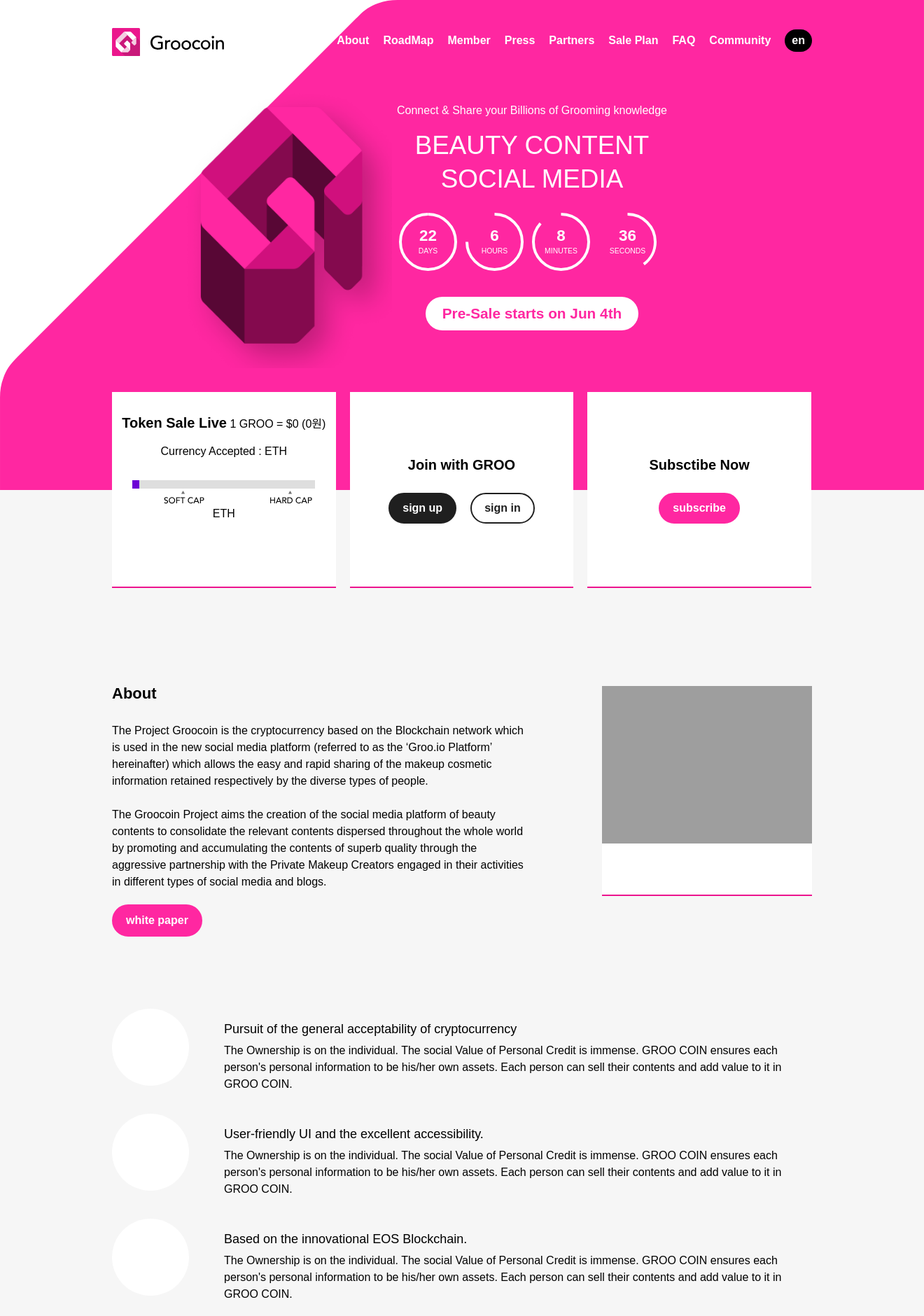
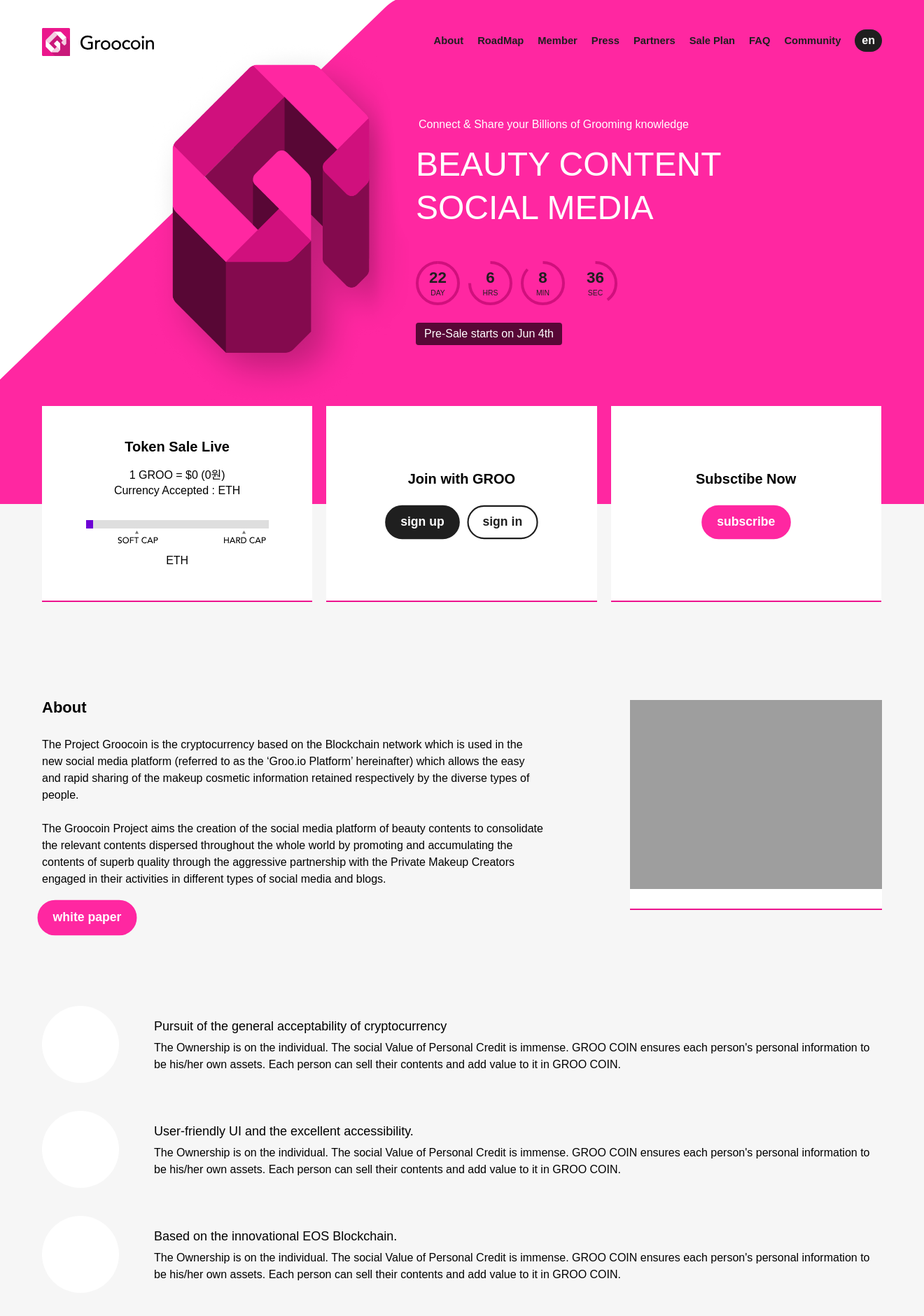
Before and after one commit to GroocoinDev/website, a PHP site: page / in a window 1320 px wide. Shown: the top 1880 px of the page at 70% size. Run offline with PHP 8.4, Linux system fonts and the light colour scheme; data that the repository does not hold is empty; grey boxes are pictures that could not be loaded.

Commit message:
change entire style to enhance the legibility

```diff
--- a/assets/js/main.js
+++ b/assets/js/main.js
@@ -65,15 +65,16 @@
     /* count down */
     var end = Math.floor(new Date('6/4/2018').getTime() / 1000);
     var now = Math.floor(new Date().getTime() / 1000);
+    var borderColor = '#D0107D';
 
 	$('#countdown').final_countdown({
         start: 0,
         end: end,
         now: now,
-        seconds: { borderColor: '#fff', borderWidth: '4' },
-        minutes: { borderColor: '#fff', borderWidth: '4' },
-        hours: { borderColor: '#fff', borderWidth: '4' },
-        days: { borderColor: '#fff', borderWidth: '4' },
+        seconds: { borderColor: borderColor, borderWidth: '4' },
+        minutes: { borderColor: borderColor, borderWidth: '4' },
+        hours: { borderColor: borderColor, borderWidth: '4' },
+        days: { borderColor: borderColor, borderWidth: '4' },
     });
 
 });
--- a/assets/style/style.css
+++ b/assets/style/style.css
@@ -11,8 +11,8 @@
 #header nav { float: right; }
 #header nav > ul { float: left; }
 #header nav > ul > li { float: left; margin-right: 20px; }
-#header nav > ul > li > a { color: #fff; font-weight: 600; }
-#header nav > .lang { float: right; font-weight: 600; background: #000; color: #fff; padding: 8px 10px; border-radius: 16px; margin-top: -8px; }
+#header nav > ul > li > a { color: #1f1f1f; font-weight: 600; font-size: 0.92em; }
+#header nav > .lang { float: right; font-weight: 600; background: #1f1f1f; color: #fff; padding: 8px 10px; border-radius: 16px; margin-top: -8px; }
 #header nav > .lang > a { color: #fff; }
 #header nav > .lang > ul { display: none; }
 #header nav > .lang > ul > li { }
@@ -20,16 +20,14 @@
 
 
 /* components */
-.btn { padding: 12px 18px; display: inline-block; font-size: 1em; box-sizing: border-box; font-weight: 600; border-radius: 24px; cursor: pointer; }
+.btn { padding: 12px 18px; display: inline-block; font-size: 1em; box-sizing: border-box; font-weight: 600; border-radius: 24px; cursor: pointer; transform: scale(1.1); transition: all 0.3s; }
 .btn.sm {}
 .btn.md {}
 .btn.lg { font-size: 1.3em; font-weight: 500; border-radius: 30px; padding: 14px 24px; }
 .btn.default { background: #FF27A1; color: #fff; border: 2px solid #FF27A1; }
 .btn.black { background: #1F1F1F; color: #fff; border: 2px solid #1F1F1F; }
 .btn.white { background: #fff; color: #1F1F1F; border: 2px solid #1F1F1F; }
-.btn.custom { font-weight: 700; color: #FF27A1; border: 0; background: #fff; cursor: default; }
 
-.hover-scale:hover {transform: scale(1.1); transition: all 0.3s;}
 .linkedin:after { content: ''; position: absolute; width: 20px; height: 20px; background: url('../images/icon-social-linkedin.svg') no-repeat; margin-left: 6px; margin-top: -3px;}
 
 /* 22px */
@@ -46,11 +44,12 @@
 .center { text-align: center; }
 .clear {clear: both;}
 .clear:after { content: ''; clear: both; }
+.hover-scale:hover {transform: scale(1.1); transition: all 0.3s;}
 
 /* common */
 .box { background: #fff; position: relative; }
 .box:after { content: ''; position: absolute; bottom: 0; left: 0; right: 0; height: 2px; background: #EC148E; }
-.contents { margin: 0 auto; max-width: 1000px; display: block; }
+.contents { margin: 0 auto; max-width: 1200px; display: block; }
 
 
 
@@ -60,26 +59,36 @@
 .section p { line-height: 1.5em; }
 .title { margin-bottom: 50px; }
 
-.section-main { padding-top: 130px; min-height: 570px; overflow: hidden; background-image: url("../images/main-bg.svg"); background-position: top right; background-size: 100% auto; background-repeat: no-repeat; background-color: #fff; }
-.section-main .main-txt { text-align: center; transform: translateX(100px); }
-.section-main .main-txt:before { content:''; position: absolute; top: 0; background: url(../images/main-obj.png) no-repeat top left; width: 300px; height: 400px; background-size: 320px auto; margin-top: -24px; margin-left: -500px; }
-.section-main .main-txt h3 { font-size: 1em; color: #fff; margin-top: 20px; }
-.section-main .main-txt h1 { font-size: 2.3em; font-weight: 100; color: #fff; line-height: 1.3em; margin-top: 18px; position: relative;}
-/* .section-main .main-txt:after { content:''; position: absolute; top: 0; background: url(../images/main-papers.svg) no-repeat top left; width: 600px; height: 400px; background-size: 600px auto; margin-top: -40px; margin-left: -430px; } */
+.section-main { padding-top: 150px; min-height: 570px; overflow: hidden; background-image: url("../images/main-bg.svg"); background-position: top; background-size: 100% auto; background-repeat: no-repeat; background-color: #fff; }
+.section-main .main-txt { transform: translateX(45%); }
+.section-main .main-txt:before { width: 400px; height: 600px; margin-top: -110px; margin-left: -380px; content:''; position: absolute; top: 0; background: url(../images/main-obj.png) no-repeat top left; background-size: 370px auto; }
+.section-main .main-txt h3 { text-align: left; margin-left: 4px; font-size: 1em; color: #fff; margin-top: 20px; }
+.section-main .main-txt h1 { text-align: left; font-size: 3em; font-weight: 100; color: #fff; line-height: 1.3em; margin-top: 18px; position: relative;}
+.section-main .main-txt .custom { font-weight: 500; color: #fff; background: #580736; padding: 8px 12px; display: inline-block; font-size: 1em; border-radius: 4px; }
+
+/* count-down */
+#countdown  { width: 300px; display: block; height: 88px; padding-top: 44px; }
+#countdown .clock-item { width: calc(25% - 12px); float: left; margin-right: 12px; }
+#countdown .inner { position: relative; }
+#countdown .text { position: absolute; top: 0; margin-top: 13px; text-align: center; color: #fff; width: 100%; }
+#countdown .text .val { font-size: 1.4em; font-weight: 800; color: #1f1f1f; }
+#countdown .type-time { font-size: 0.65em; margin-top: 6px; color: #1f1f1f; font-weight: 500; }
+
 
 .section-actions {}
 .section-actions .actions-box { width: calc(33.3% - 13.3333px); margin-right: 20px; float: left; min-height: 280px; transform: translateY(-140px); text-align: center; }
 .section-actions .actions-box.end { margin-right: 0; }
 .section-actions .actions-box .msg { text-align: center; font-size: 1.25em; font-weight: 800; margin: 94px 0 20px; display: inline-block; }
-.section-actions .actions-box .msg.progress { margin: 34px 0 20px; }
-.section-actions .actions-box .sub-msg { font-size: 1em; font-weight: 300; display: inline-block; line-height: 1.4em; }
+.section-actions .actions-box .msg.progress { margin: 48px 0 20px; width: 100%; }
+.section-actions .actions-box .sub-msg { font-size: 1em; font-weight: 300; display: inline-block; line-height: 1.4em; width: 100%; }
+.section-actions .actions-box .sub-msg2 { margin-top: 10px; }
 .section-actions .actions-box .actions-icons { width: 100%; }
 .section-actions .actions-box .actions-icons ul { display: inline-block; text-align: center; }
 .section-actions .actions-box .actions-icons ul li { float: left; margin: 10px; }
 .section-actions .actions-box .actions-icons ul li.icon a { background: #ececec; border-radius: 50%; width: 42px; height: 42px; display: inline-block; }
 
-.section-architecture .arch1 { max-width: 100%; width: 90%; }
-.section-architecture .arch2 { max-width: 100%; width: 75%; }
+.section-architecture .arch1 { max-width: 100%; width: 70%; }
+.section-architecture .arch2 { max-width: 100%; width: 60%; }
 
 .section-about { padding: 0; padding-top: 50px; margin-top: -50px; }
 .section-about .title { margin-bottom: 30px; }
@@ -114,9 +123,9 @@
 .section-road-map ul.road-map-wrapper > li ul.road-map-detail > li { font-size: 1.1em; line-height: 1.8em; list-style: square; }
 
 
-.section-members { padding: 80px 0 60px; display: inline-block; }
-.section-members ul {}
-.section-members ul li { float: left; width: 20%; min-height: 246px; }
+.section-members { padding: 80px 0 30px; display: inline-block; }
+.section-members ul li { float: left; width: 20%; }
+.section-members:not(.section-advisers) ul li { min-height: 246px; }
 .section-members ul li:nth-child(n+3) { margin-bottom: 60px; }
 .section-members ul li .circle { width: 160px; height: 160px; border-radius: 50%; background: #fff; margin: 0 auto; overflow: hidden; }
 .section-members ul li .circle img { width: inherit; }
@@ -150,8 +159,8 @@
 
 
 .section-coin-sale {}
-.section-coin-sale .img-wrap { width: 45%; float: left; }
-.section-coin-sale .img-wrap img { max-width: 100%; width: 100% }
+.section-coin-sale .img-wrap { width: 45%; float: left; margin-left: 50px; }
+.section-coin-sale .img-wrap img { max-width: 100%; width: 80% }
 .section-coin-sale .table-wrap { width: 40%; float: right; margin-top: 30px; }
 .section-coin-sale .table-wrap table { width: 100%; }
 .section-coin-sale .table-wrap table tr { height: 40px; line-height: 40px; }
@@ -162,7 +171,7 @@
 
 .section-faq {}
 .section-faq .nav-hor {}
-.section-faq .nav-hor ul {}
+.section-faq .nav-hor ul { max-width: 700px; width: inherit; margin: 0 auto; }
 .section-faq .nav-hor ul li { float: left; width: calc(33.3333% - 2.66px); margin-right: 2px; height: 40px; background: #FFDBF0; text-align: center; line-height: 40px; cursor: pointer; color: #fff; }
 .section-faq .nav-hor ul li.active { background: #FF27A1; font-weight: 600; }
 .section-faq .nav-hor ul li:nth-child(1) { border-radius: 20px 0 0 20px; }
@@ -181,7 +190,7 @@
 
 
 .section-community { height: auto; display: inline-block; }
-.section-community .title { margin-top: 20px; }
+.section-community .title { margin-top: 0; margin-bottom: 20px; }
 .section-community ul { width: 60%; margin-left: 20%; clear: both; display: inline-block; }
 .section-community ul li { float: left; width: 25%; text-align: center; }
 .section-community ul li a { color: #000; font-weight: 300; }
@@ -201,13 +210,6 @@
 #footer .footer-menu li { float: left; margin-right: 20px; }
 #footer .footer-menu li a { color: #fff; font-weight: 100; }
 
-/* count-down */
-#countdown  { width: 380px; display: block; height: 120px; padding-top: 24px; margin: 0 auto; }
-#countdown .clock-item { width: calc(25% - 12px); float: left; margin-right: 12px; }
-#countdown .inner { position: relative; }
-#countdown .text { position: absolute; top: 0; margin-top: 22px; text-align: center; color: #fff; width: 100%; }
-#countdown .text .val { font-size: 1.4em; font-weight: 600; }
-#countdown .type-time { font-size: 0.65em; margin-top: 6px;}
 
 /* token-sale */
 .sale-progress { margin-top: 30px; }
--- a/assets/style/style.media.query.css
+++ b/assets/style/style.media.query.css
@@ -1,5 +1,26 @@
-@media (max-width: 1600px) {
-    .section-main { background-size: cover; }
+@media (max-width: 1500px) {
+    .section-main { background-size: cover; background-position: right center; }
+}
+
+@media (max-width: 1400px) {
+    .contents { max-width: 1200px; }
+}
+
+@media (max-width: 1200px) {
+    .contents { max-width: 1000px; }
+}
+
+@media (max-width: 1000px) {
+    .contents { max-width: 800px; }
+}
+
+@media (max-width: 800px) {
+    .contents { max-width: 600px; }
+}
+
+/* 모바일, 테블릿 이상 */
+@media (min-width: 800px) {
+    #header nav > ul > li > a:hover { border-bottom: 2px solid #1f1f1f; transition: all 0.2s;}
 }
 
 @media (max-width: 420px) {
@@ -116,6 +137,7 @@
 
 
     .section-faq {}
+    .section-faq .nav-hor ul { max-width: 100%; width: inherit; }
     .section-faq .faq-list { display: inline-block; padding: 50px 0 0; }
 
 
--- a/index.php
+++ b/index.php
@@ -91,7 +91,7 @@
                         <div id="canvas-days" class="clock-canvas"></div>
                         <div class="text">
                             <p class="val">0</p>
-                            <p class="type-days type-time">DAYS</p>
+                            <p class="type-days type-time">DAY</p>
                         </div>
                     </div>
                 </div>
@@ -102,7 +102,7 @@
                             <div id="canvas-hours" class="clock-canvas"></div>
                             <div class="text">
                                 <p class="val">0</p>
-                                <p class="type-hours type-time">HOURS</p>
+                                <p class="type-hours type-time">HRS</p>
                             </div>
                         </div>
                     </div>
@@ -114,7 +114,7 @@
                             <div id="canvas-minutes" class="clock-canvas"></div>
                             <div class="text">
                                 <p class="val">0</p>
-                                <p class="type-minutes type-time">MINUTES</p>
+                                <p class="type-minutes type-time">MIN</p>
                             </div>
                         </div>
                     </div>
@@ -126,14 +126,14 @@
                             <div id="canvas-seconds" class="clock-canvas"></div>
                             <div class="text">
                                 <p class="val">0</p>
-                                <p class="type-seconds type-time">SECONDS</p>
+                                <p class="type-seconds type-time">SEC</p>
                             </div>
                         </div>
                     </div>
                 </div>
             </div>
 
-            <div class="btn lg bold custom">Pre-Sale starts on Jun 4th</div>
+            <div class="custom">Pre-Sale starts on Jun 4th</div>
 		</div>
     </section>
 
@@ -153,7 +153,7 @@
                         <path id="Vector_2" d="M0 4.5L2.5 0L5 4.5H0Z" transform="translate(223 15)" fill="#707070"/>
                     </svg>
                 </div>
-				<div class="sub-msg"><?=$fundETH?> ETH</div>
+				<div class="sub-msg sub-msg2"><?=$fundETH?> ETH</div>
             </div>
             <div class="box actions-box">
                 <span class="msg">Join with GROO</span>
```
Also changed, not shown: assets/images/main-bg.png (deleted), assets/images/main-bg.svg, assets/images/main-obj.png, assets/images/main-papers.svg (deleted).
